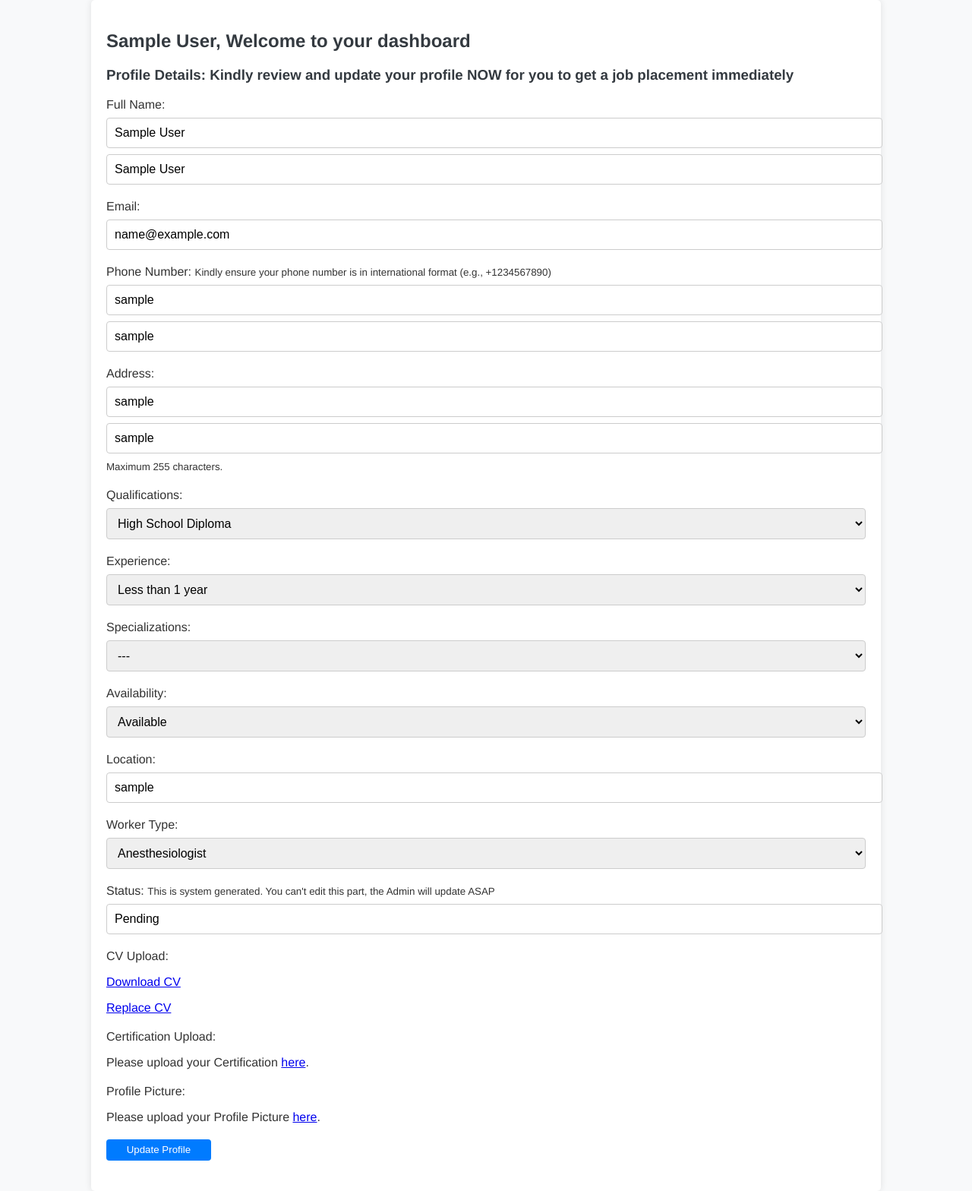
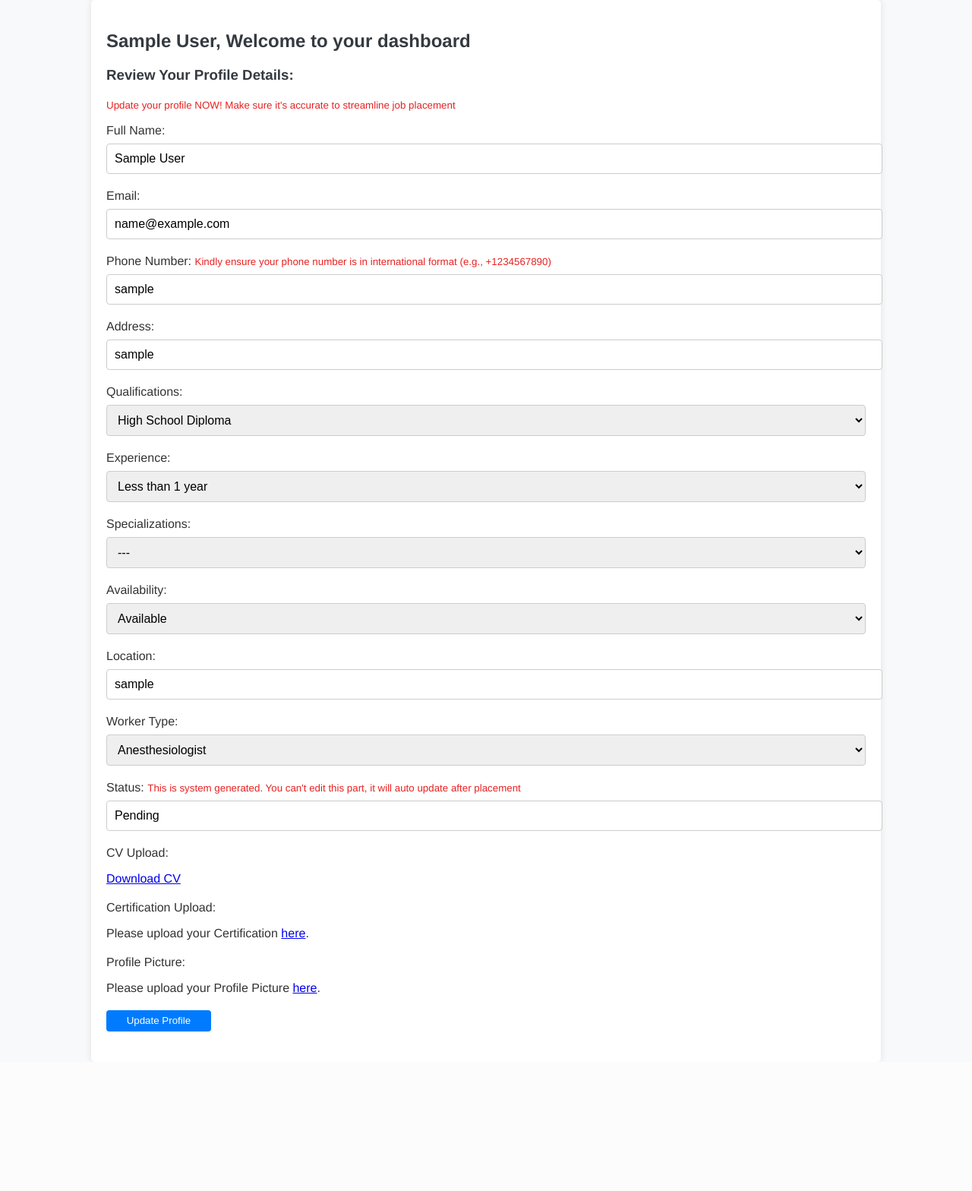
Before and after one commit to kenzym04/KenLiz_Care_Connect, a Flask app: page /healthworker_update_profile/1 in a window 1280 px wide. Shown: the part 50-1618 px from the top of the page at 76% size. After the commit the page ends 1444 px from the top, so only its background shows below. Run offline with Flask 3, Linux system fonts and the light colour scheme; the visitor is signed in with stand-in values (Sample User, id 1); data comes from the database, SQL or seed files in the repository; both versions use the stored data as it was after the commit.

Commit message:
Facility and health worker registration and dashboard updates are working as expected

```diff
--- a/app.py
+++ b/app.py
@@ -6,6 +6,7 @@ from flask_mail import Mail, Message
 from flask_login import LoginManager, UserMixin, login_user, logout_user, current_user, login_required
 from werkzeug.security import generate_password_hash, check_password_hash
 from flask_login import LoginManager, UserMixin, login_required
+from models import Facility
 from sqlalchemy.orm import relationship
 from sqlalchemy.exc import IntegrityError
 from datetime import UTC, datetime
@@ -34,7 +35,6 @@ login_manager.init_app(app)
 login_manager.login_view = 'login'
 migrate = Migrate(app, db)
 login_manager.login_view = 'facility_login'
-app.secret_key = app.config['SECRET_KEY']
 
 class HealthWorker(UserMixin, db.Model):
     __tablename__ = 'health_worker'
@@ -138,43 +138,6 @@ def upload_cv():
 def download_cv(filename):
     return send_from_directory(app.config['UPLOAD_FOLDER'], filename)
 
-@app.route('/replace_cv', methods=['GET', 'POST'])
-def replace_cv():
-    if request.method == 'POST':
-        try:
-            healthworker_id = int(request.form['healthworker_id'])  # Convert ID to integer
-            cv_file = request.files['cv']
-
-            if cv_file and allowed_file(cv_file.filename):
-                # Fetch current health worker object
-                healthworker = HealthWorker.query.get(healthworker_id)
-                if not healthworker:
-                    flash('Health worker not found.', 'danger')
-                    return redirect(url_for('replace_cv'))
-
-                # Delete current CV if exists
-                current_cv_path = os.path.join(app.config['UPLOAD_FOLDER'], healthworker.cv)
-                if os.path.exists(current_cv_path):
-                    os.remove(current_cv_path)
-
-                # Save new CV
-                cv_filename = secure_filename(cv_file.filename)
-                cv_file.save(os.path.join(app.config['UPLOAD_FOLDER'], cv_filename))
-
-                # Update health worker object with new CV filename
-                healthworker.cv = cv_filename
-                db.session.commit()
-
-                flash('CV replaced successfully.', 'success')
-                return redirect(url_for('healthworker_dashboard', id=healthworker.id))
-            else:
-                flash('Invalid file format. Allowed formats are .pdf, .doc, .docx.', 'danger')
-
-        except ValueError:
-            flash('Invalid health worker ID.', 'danger')
-
-    return render_template('replace_cv.html')
-
 @app.route('/upload_certification', methods=['POST'])
 def upload_certification():
     if 'file' not in request.files:
@@ -258,20 +221,20 @@ def register_healthworker():
         certifications_files = request.files.getlist('certifications')
         photo_file = request.files['photo']
 
-        # Save files to a folder
+        # Save files to a folder (optional)
         cv_filename = secure_filename(cv_file.filename)
         cv_file.save(os.path.join(app.config['UPLOAD_FOLDER'], cv_filename))
 
         # Save certifications (if any)
         certifications_filenames = []
         for cert_file in certifications_files:
-            if cert_file and allowed_file(cert_file.filename):
+            if cert_file:
                 cert_filename = secure_filename(cert_file.filename)
                 certifications_filenames.append(cert_filename)
                 cert_file.save(os.path.join(app.config['UPLOAD_FOLDER'], cert_filename))
 
         # Save photo (if provided)
-        if photo_file and allowed_file(photo_file.filename):
+        if photo_file:
             photo_filename = secure_filename(photo_file.filename)
             photo_file.save(os.path.join(app.config['UPLOAD_FOLDER'], photo_filename))
         else:
@@ -336,7 +299,7 @@ def register_facility():
         try:
             db.session.add(new_facility)
             db.session.commit()
-            flash('Registration successful! You can now log in.', 'success')
+            flash('Registration successful! Welcome to your dashboard.', 'success')
             # Redirect to facility dashboard with the newly created facility's id
             return redirect(url_for('facility_dashboard', facility_id=new_facility.id))
         except IntegrityError:
@@ -358,7 +321,7 @@ def facility_login():
             return redirect(url_for('facility_dashboard', facility_id=user.id))  # Specify facility_id
         else:
             flash('Invalid email or password. Please try again.', 'danger')
-    return render_template('facility_dashboard.html')
+    return render_template('facility_login.html')
 
 @app.route('/login', methods=['GET', 'POST'])
 def login():
@@ -503,8 +466,7 @@ def healthworker_dashboard(id):
 
     return render_template('healthworker_dashboard.html', healthworker=healthworker)
 
-@app.route('/facility_dashboard/<int:facility_id>')
-@login_required
+@app.route('/facility-dashboard/<int:facility_id>')
 def facility_dashboard(facility_id):
     facility = Facility.query.get_or_404(facility_id)
     return render_template('facility_dashboard.html', facility=facility)
@@ -513,6 +475,7 @@ def facility_dashboard(facility_id):
 @login_required
 def update_facility_profile(facility_id):
     facility = Facility.query.get_or_404(facility_id)
+
     if request.method == 'POST':
         facility.name = request.form['name']
         facility.email = request.form['email']
@@ -529,7 +492,6 @@ def update_facility_profile(facility_id):
 
         return redirect(url_for('facility_dashboard', facility_id=facility.id))
 
-    # Handle GET request (if needed)
     return render_template('facility_dashboard.html', facility=facility)
 
 @app.route('/healthworker_update_profile/<int:id>', methods=['GET', 'POST'])
--- a/models.py
+++ b/models.py
@@ -22,7 +22,7 @@ class HealthWorker(db.Model):
     photo = db.Column(db.String(100), nullable=True)
     location = db.Column(db.String(100), nullable=False)
     password_hash = db.Column(db.String(128), nullable=False)
-    created_at = db.Column(db.DateTime, default=datetime.now(UTC+3))
+    created_at = db.Column(db.DateTime, default=datetime.now(UTC))
     assigned_facility_id = db.Column(db.Integer, db.ForeignKey('facility.id'), nullable=True)
     assigned_facility = db.relationship('Facility', foreign_keys=[assigned_facility_id], backref=db.backref('assigned_workers', lazy=True))
 
@@ -33,7 +33,7 @@ class Facility(db.Model):
     phone = db.Column(db.String(20), nullable=False)
     address = db.Column(db.String(200), nullable=False)
     location = db.Column(db.String(100), nullable=False)
-    created_at = db.Column(db.DateTime, default=datetime.now(UTC+3))
+    created_at = db.Column(db.DateTime, default=datetime.now(UTC))
     health_workers = db.relationship('HealthWorker', backref='facility', lazy=True)
 
     def is_facility(self):
--- a/templates/healthworker_dashboard.html
+++ b/templates/healthworker_dashboard.html
@@ -20,6 +20,10 @@
 
     h2, h3 {
         color: #343a40;
+    }
+
+    small {
+        color: #e82121;
     }
 
     .btn-primary {
@@ -49,11 +53,10 @@
     <h2 class="text-center mb-4">{{ healthworker.name }}, Welcome to your dashboard</h2>
 
     <div class="profile-section">
-        <h3>Profile Details: Kindly review and update your profile NOW for you to get a job placement immediately</h3>
+        <h3>Review Your Profile Details: </h3><small>Update your profile NOW! Make sure it's accurate to streamline job placement</small>
         <form method="POST" action="{{ url_for('healthworker_update_profile', id=healthworker.id) }}">
             <div class="form-group">
                 <label for="name">Full Name:</label>
-                <input type="text" class="form-control" id="name" name="name" value="{{ healthworker.name }}" maxlength="100" required>
                 <input type="text" class="form-control" id="name" name="name" value="{{ healthworker.name }}" maxlength="100" required>
             </div>
             <div class="form-group">
@@ -63,13 +66,10 @@
             <div class="form-group">
                 <label for="phone">Phone Number: <small class="form-text">Kindly ensure your phone number is in international format (e.g., +1234567890)</small></label>
                 <input type="text" class="form-control" id="phone" name="phone" value="{{ healthworker.phone }}" placeholder="+1234567890" maxlength="25" required>
-                <input type="text" class="form-control" id="phone" name="phone" value="{{ healthworker.phone }}" placeholder="+1234567890" maxlength="25" required>
             </div>
             <div class="form-group">
                 <label for="address">Address:</label>
                 <input type="text" class="form-control" id="address" name="address" value="{{ healthworker.address }}" maxlength="255" required>
-                <input type="text" class="form-control" id="address" name="address" value="{{ healthworker.address }}" maxlength="255" required>
-                <small id="addressHelp" class="form-text text-muted">Maximum 255 characters.</small>
             </div>
             <div class="form-group">
                 <label for="qualifications">Qualifications:</label>
@@ -179,16 +179,15 @@
                 </select>
             </div>
             <div class="form-group">
-                <label for="status">Status: <small>This is system generated. You can't edit this part, the Admin will update ASAP</small></label>
+                <label for="status">Status: <small>This is system generated. You can't edit this part, it will auto update after placement</small></label>
                 <input type="text" class="form-control" id="status" name="status" value="{{ healthworker.status }}" readonly>
             </div>
 
-            <!-- Update the CV section in health_worker_dashboard.html -->
+            <!-- CV Upload -->
             <div class="form-group">
                 <label for="cv">CV Upload:</label>
                 {% if healthworker.cv %}
                     <p><a href="{{ url_for('download_cv', filename=healthworker.cv) }}" target="_blank">Download CV</a></p>
-                    <p><a href="{{ url_for('replace_cv') }}">Replace CV</a></p> <!-- Link to replace CV -->
                 {% else %}
                     <p class="text-warning">Please upload your CV <a href="{{ url_for('upload_cv') }}">here</a>.</p>
                 {% endif %}
--- a/templates/register_healthworker.html
+++ b/templates/register_healthworker.html
@@ -70,7 +70,7 @@
         </div>
         <div class="form-group mb-3">
             <label for="phone">Phone Number: <small class="form-text">Kindly use international format (e.g., +1234567890).</small></label>
-            <input type="text" class="form-control" id="phone" name="phone" placeholder="+1234567890" maxlength="25" required>
+            <input type="text" class="form-control" id="phone" name="phone" placeholder="+1234567890" required>
         </div>
         <div class="form-group mb-3">
             <label for="address">Address: <small class="form-text">Maximum 255 characters.</small></label>
```
Also changed, not shown: templates/facility_dashboard.html (+5 -9 lines), templates/register_facility.html (+0 -7 lines), instance/kenliz_careconnect.db, templates/facility_login.html (line endings or trailing spaces).
